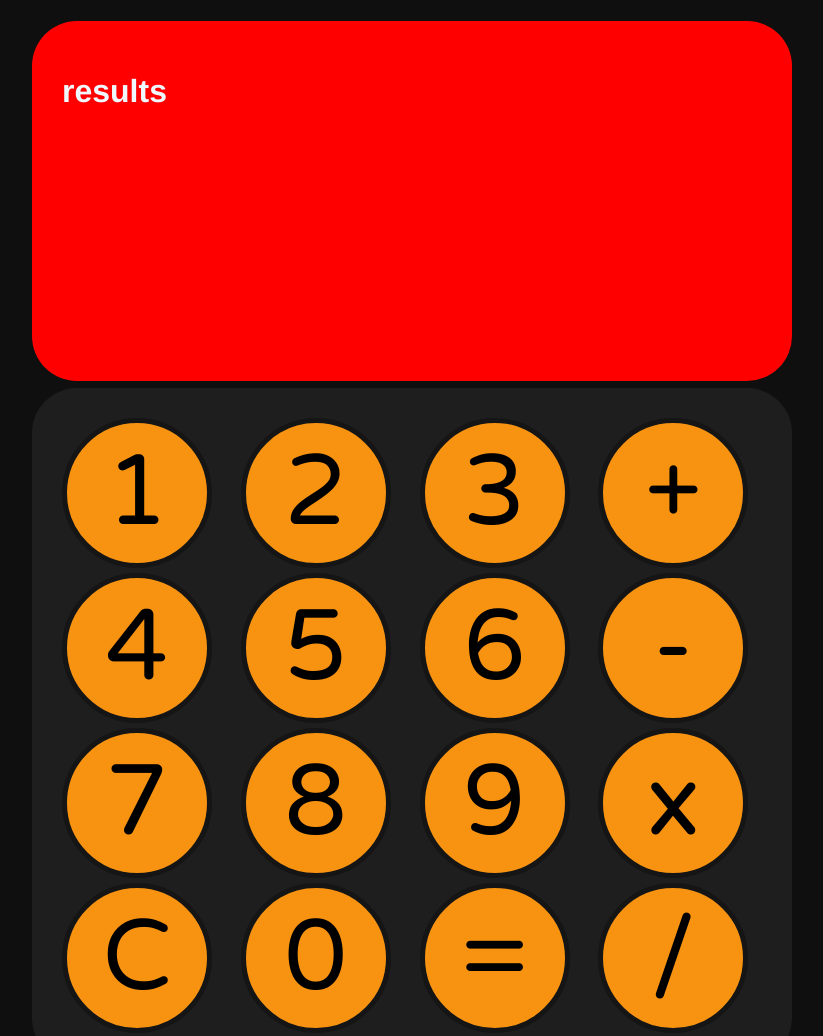
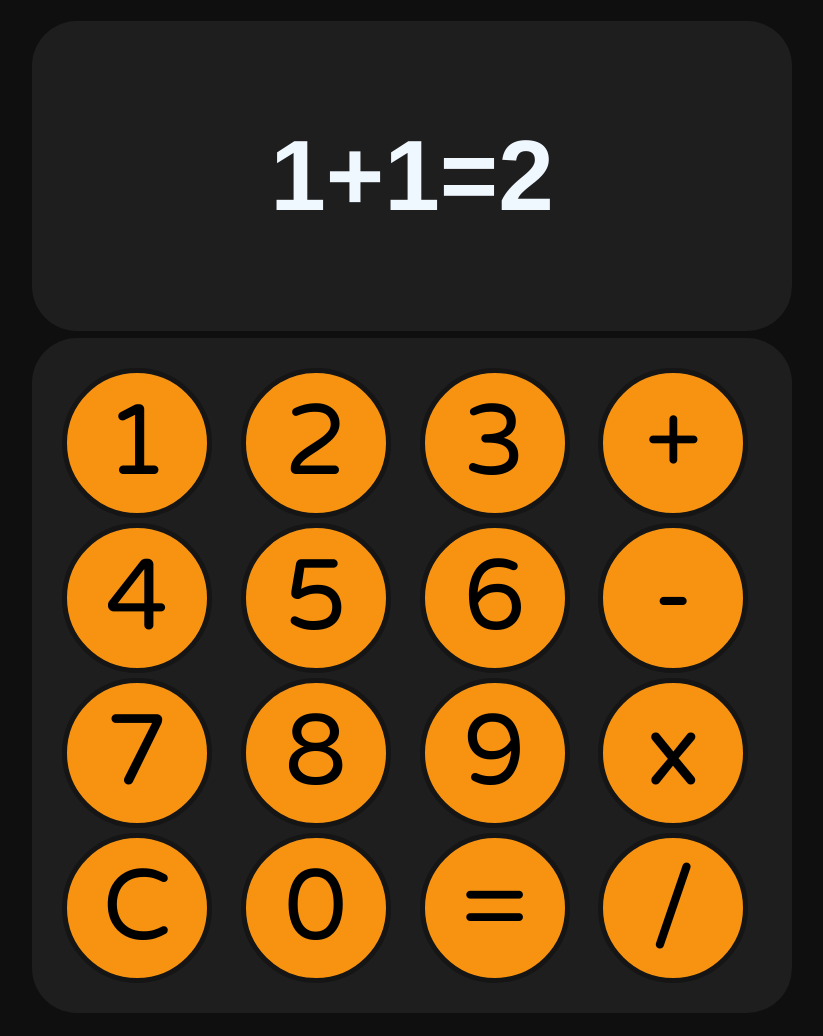
Before and after one commit to altohsr12345/Calculator-web-app, a plain HTML site: page index.html in a window 1280 px wide. Shown: the top 1036 px of the page, without its empty margins (228-1051 px from the left). Drawn offline with Linux system fonts and the light colour scheme.

Commit message:
Finished up UI

```diff
--- a/index.html
+++ b/index.html
@@ -13,7 +13,7 @@
 
 
     <div id="ResultBox">
-        <h1>results</h1>
+        <h1>1+1=2</h1>
     </div>
     <div id="CalcBox">
         <button id="1" class="numpad">1</button>
--- a/style.css
+++ b/style.css
@@ -14,6 +14,11 @@ body{
     width: 150px;
     border: 5px, solid, rgb(21, 21, 21);
     font-size: 100px;
+}
+
+.numpad:hover{
+    background-color:rgb(235, 71, 46);
+    border: 5px, solid, rgb(237, 237, 237)
 }
 
 #CalcBox{
@@ -34,10 +39,12 @@ body{
 #ResultBox{
     color:aliceblue;
     font-family:Helvetica, Arial;
+    font-size: 50px;
+    text-align: center;
     margin-left:auto;
     margin-right:auto;
-    background-color: red;
-    height: 300px;
+    background-color: rgb(30, 30, 30);
+    height: 250px;
     width: 700px;
     padding: 30px;
     border-radius:45px;
```
